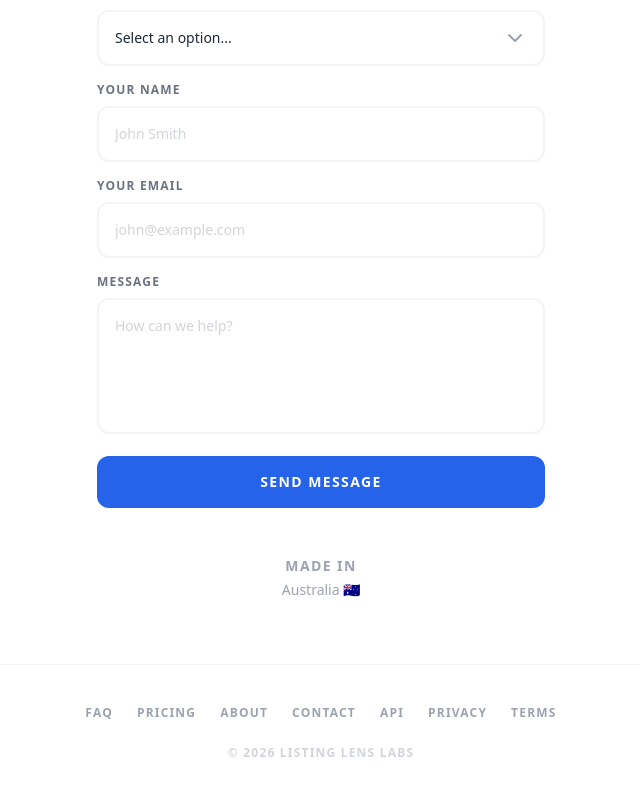
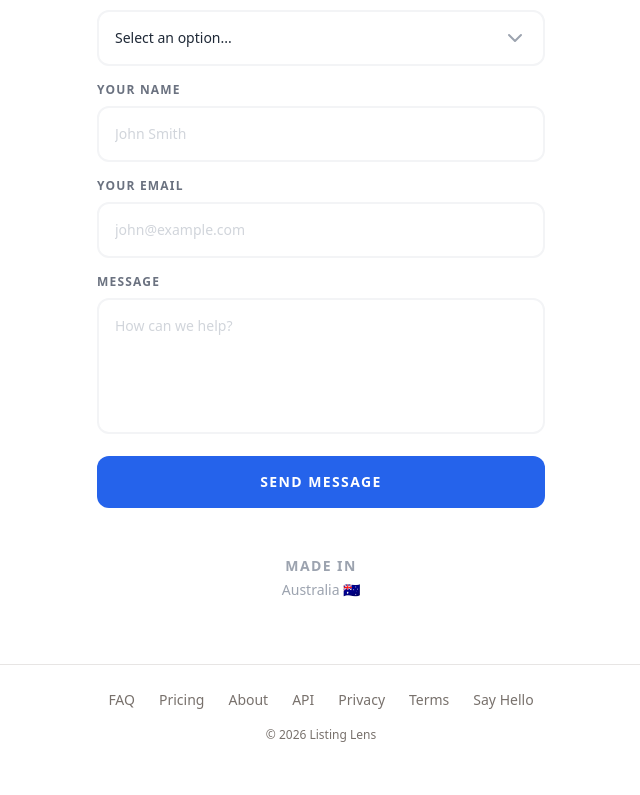
Before and after one commit to 1973Studio/listinglens-production, a Next.js app: page /contact in a window 1280 px wide. Shown: the part 335-1130 px from the top of the page, without its empty margins (319-959 px from the left). After the commit the page ends 1103 px from the top, so only its background shows below. Built offline with nearby package versions, Linux system fonts and the light colour scheme.

Commit message:
Add files via upload

```diff
--- a/app/contact/page.tsx
+++ b/app/contact/page.tsx
@@ -5,6 +5,10 @@ import React, { useState } from 'react';
 export default function Contact() {
   const [darkMode, setDarkMode] = useState(false);
   const [submitted, setSubmitted] = useState(false);
+
+  const cardBg = darkMode ? '#18181b' : '#ffffff';
+  const border = darkMode ? '#27272a' : '#e7e5e4';
+  const muted = darkMode ? '#a1a1aa' : '#78716c';
 
   const handleSubmit = async (e: React.FormEvent<HTMLFormElement>) => {
     e.preventDefault();
@@ -185,17 +189,25 @@ export default function Contact() {
       </main>
 
       {/* FOOTER */}
-      <footer className={`p-10 text-center border-t ${darkMode ? 'border-gray-800' : 'border-gray-100'}`}>
-        <div className={`flex flex-wrap justify-center gap-x-6 gap-y-2 text-xs font-bold uppercase tracking-widest ${darkMode ? 'text-gray-600' : 'text-gray-400'} mb-6`}>
-          <a href="/faq" className={`${darkMode ? 'hover:text-white' : 'hover:text-black'} transition-colors`}>FAQ</a>
-          <a href="/pricing" className={`${darkMode ? 'hover:text-white' : 'hover:text-black'} transition-colors`}>Pricing</a>
-          <a href="/about" className={`${darkMode ? 'hover:text-white' : 'hover:text-black'} transition-colors`}>About</a>
-          <a href="/contact" className={`${darkMode ? 'hover:text-white' : 'hover:text-black'} transition-colors`}>Contact</a>
-          <a href="/partners" className={`${darkMode ? 'hover:text-white' : 'hover:text-black'} transition-colors`}>API</a>
-          <a href="/privacy" className={`${darkMode ? 'hover:text-white' : 'hover:text-black'} transition-colors`}>Privacy</a>
-          <a href="/terms" className={`${darkMode ? 'hover:text-white' : 'hover:text-black'} transition-colors`}>Terms</a>
+      <footer style={{ backgroundColor: cardBg, borderTop: '1px solid ' + border, padding: '24px 0' }}>
+        <div style={{ maxWidth: 800, margin: '0 auto', padding: '0 16px' }}>
+          <div style={{ display: 'flex', justifyContent: 'center', flexWrap: 'wrap', gap: 24, fontSize: 14 }}>
+            {[
+              { label: 'FAQ', href: '/faq' },
+              { label: 'Pricing', href: '/pricing' },
+              { label: 'About', href: '/about' },
+              { label: 'API', href: '/partners' },
+              { label: 'Privacy', href: '/privacy' },
+              { label: 'Terms', href: '/terms' },
+              { label: 'Say Hello', href: '/contact' },
+            ].map(l => (
+              <a key={l.label} href={l.href} style={{ color: muted, textDecoration: 'none' }}>{l.label}</a>
+            ))}
+          </div>
+          <p style={{ textAlign: 'center', fontSize: 12, marginTop: 16, color: muted }}>
+            © 2026 Listing Lens
+          </p>
         </div>
-        <p className={`text-xs font-bold ${darkMode ? 'text-gray-700' : 'text-gray-300'} uppercase tracking-widest`}>© 2026 Listing Lens Labs </p>
       </footer>
     </div>
   );
```
